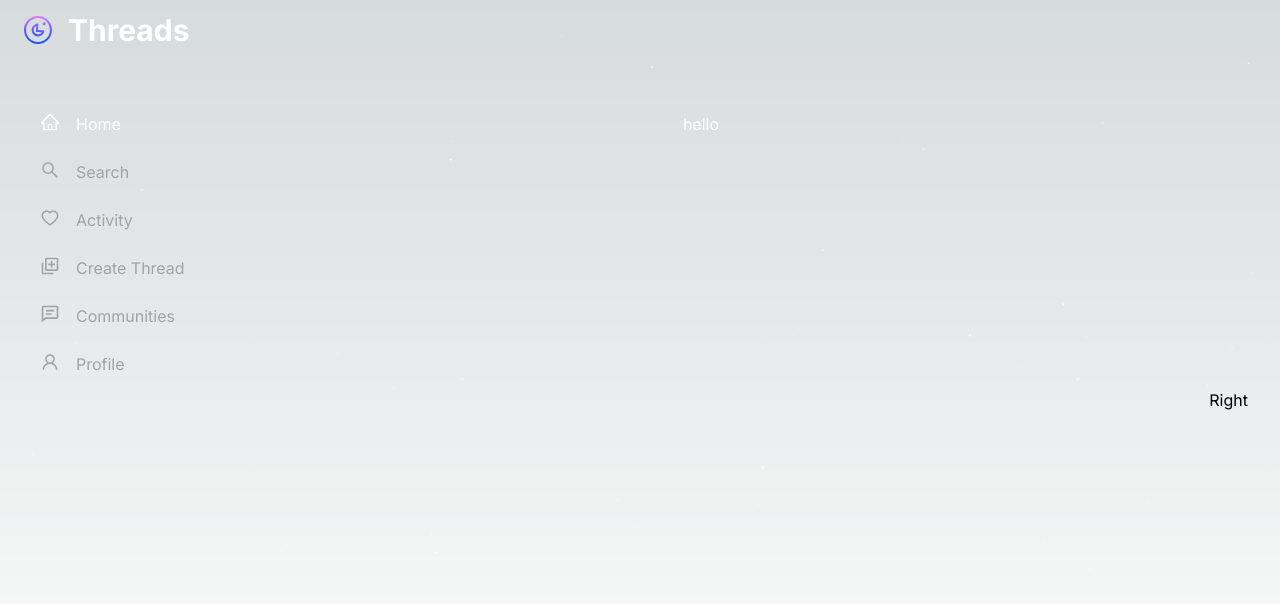
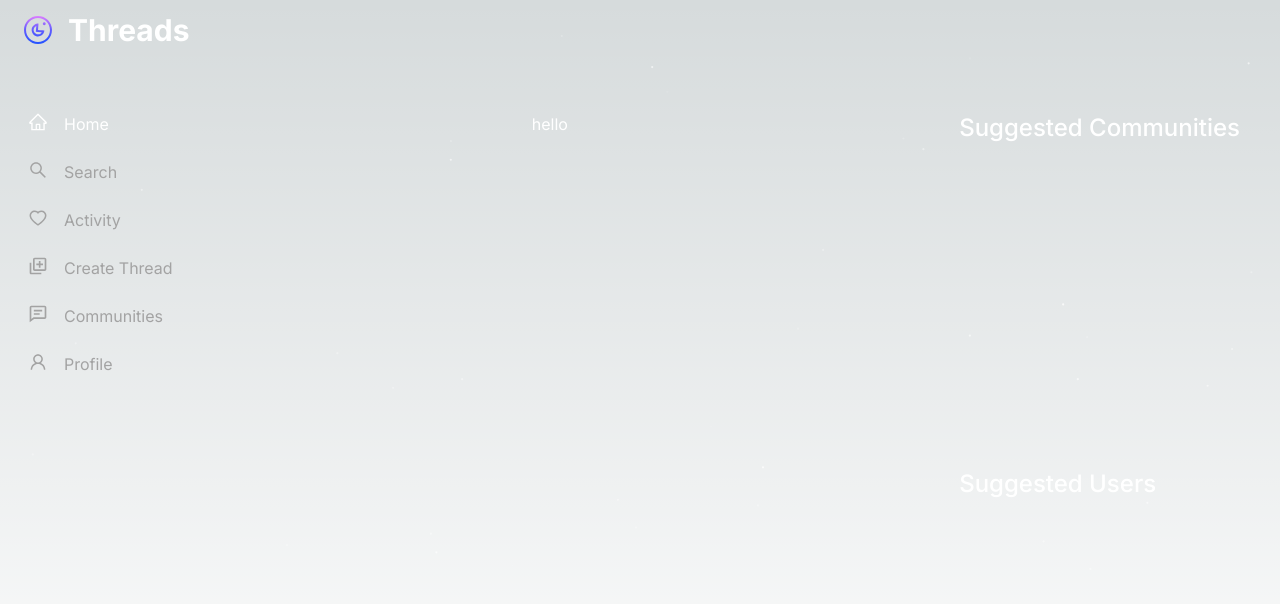
Before and after one commit to Leladatan/threads, a Next.js app: page / in a window 1280 px wide. Shown: the top 604 px of the page. Built offline with nearby package versions, Linux system fonts and the light colour scheme; no server answers.

Commit message:
ref code + added right sidebar and start onboarding

```diff
--- /dev/null
+++ b/app/(auth)/onboarding/components/AccountProfile.tsx
@@ -0,0 +1,19 @@
+"use client";
+
+import {type FC} from 'react';
+import {IUserProfile} from "@/types/user";
+
+interface AccountProfileProps {
+    btnTitle: string;
+    user: IUserProfile;
+}
+
+const AccountProfile: FC<AccountProfileProps> = ({user, btnTitle}) => {
+    return (
+        <div>
+
+        </div>
+    );
+};
+
+export default AccountProfile;
--- /dev/null
+++ b/app/(auth)/onboarding/page.tsx
@@ -0,0 +1,34 @@
+import {NextPage} from "next";
+import AccountProfile from "@/app/(auth)/onboarding/components/AccountProfile";
+import {currentUser} from "@clerk/nextjs";
+
+const OnboardingPage: NextPage = async () => {
+    const user = await currentUser();
+
+    const userInfo = {};
+
+    const userData = {
+      id: user?.id,
+      objectId: userInfo?._id,
+        username: userInfo?.username || user?.username,
+        name: userInfo?.name || user?.firstName || "",
+        bio: userInfo?.bio || "",
+        image: userInfo?.image || user?.imageUrl,
+    };
+
+    return (
+        <main className="mx-auto flex max-w-3xl flex-col justify-start px-10 py-20">
+            <h1 className="text-white">
+                Onboarding
+            </h1>
+            <p className="mt-3 text-base-regular text-white">
+
+            </p>
+            <section className="mt-9 bg-dark-2 p-10">
+                <AccountProfile user={userData} btnTitle="Continue"/>
+            </section>
+        </main>
+    );
+};
+
+export default OnboardingPage;
--- a/app/(auth)/sign-in/[[...sign-in]]/page.tsx
+++ b/app/(auth)/sign-in/[[...sign-in]]/page.tsx
@@ -1,7 +1,7 @@
-import {type FC} from 'react';
 import {SignIn} from "@clerk/nextjs";
+import {NextPage} from "next";
 
-const SignInPage: FC = () => {
+const SignInPage: NextPage = () => {
     return (
         <>
             <SignIn />
--- a/app/(auth)/sign-up/[[...sign-up]]/page.tsx
+++ b/app/(auth)/sign-up/[[...sign-up]]/page.tsx
@@ -1,7 +1,7 @@
-import {type FC} from 'react';
 import {SignUp} from "@clerk/nextjs";
+import {NextPage} from "next";
 
-const SignUpPage: FC = () => {
+const SignUpPage: NextPage = () => {
     return (
         <>
             <SignUp />
--- a/app/(root)/layout.tsx
+++ b/app/(root)/layout.tsx
@@ -32,7 +32,7 @@
           />
           <Header />
 
-          <main className="flex items-center justify-between px-8">
+          <main className="flex flex-row">
               <LeftSidebar />
 
               <section className="flex min-h-screen flex-1 flex-col items-center px-6 pb-10 pt-28 max-md:pb-32 sm:px-10">
--- a/components/header.tsx
+++ b/components/header.tsx
@@ -3,6 +3,7 @@
 import Image from "next/image";
 import {OrganizationSwitcher, SignedIn, SignOutButton} from "@clerk/nextjs";
 import {FiLogOut} from "react-icons/fi";
+import {dark} from "@clerk/themes";
 
 const Header: FC = () => {
     return (
@@ -32,6 +33,7 @@
                     <OrganizationSwitcher
                         appearance={{
                             elements: {
+                                baseTheme: dark,
                                 organizationSwitcherTrigger: "py-2 px-4 text-white truncate w-[150px] md:w-[200px] lg:w-[300px]"
                             }
                         }}
--- a/components/left-sidebar.tsx
+++ b/components/left-sidebar.tsx
@@ -56,7 +56,7 @@
 
     return (
         <section className="custom-scrollbar sticky left-0 top-0 z-20 flex h-screen w-fit
-         flex-col justify-between overflow-auto bg-dark-2 pb-5
+         flex-col justify-between overflow-auto bg-dark-2 pb-5 pl-5
           pt-28 max-md:hidden">
             <div className="flex w-full flex-1 flex-col gap-6 px-2">
                 {routes.map(route => (
--- a/components/right-sidebar.tsx
+++ b/components/right-sidebar.tsx
@@ -2,9 +2,19 @@
 
 const RightSidebar: FC = () => {
     return (
-        <div>
-            Right
-        </div>
+        <section className="custom-scrollbar sticky right-0 top-0 z-20 flex h-screen w-fit flex-col
+         justify-between gap-12 overflow-auto bg-dark-2 px-10 pb-6 pt-28 max-xl:hidden">
+            <div className="flex flex-1 flex-col justify-start">
+                <h3 className="text-2xl font-medium text-white">
+                    Suggested Communities
+                </h3>
+            </div>
+            <div className="flex flex-1 flex-col justify-start">
+                <h3 className="text-2xl font-medium text-white">
+                    Suggested Users
+                </h3>
+            </div>
+        </section>
     );
 };
 
--- a/package.json
+++ b/package.json
@@ -10,6 +10,7 @@
   },
   "dependencies": {
     "@clerk/nextjs": "^4.23.2",
+    "@clerk/themes": "^1.7.5",
     "@types/node": "20.5.6",
     "@types/react": "18.2.21",
     "@types/react-dom": "18.2.7",
--- /dev/null
+++ b/types/user.ts
@@ -0,0 +1,8 @@
+export interface IUserProfile {
+    id: string;
+    objectId: string;
+    username: string;
+    name: string;
+    bio: string;
+    image: string;
+}
```
Also changed, not shown: 1 other file (tests, documents, lock files or other folders).
